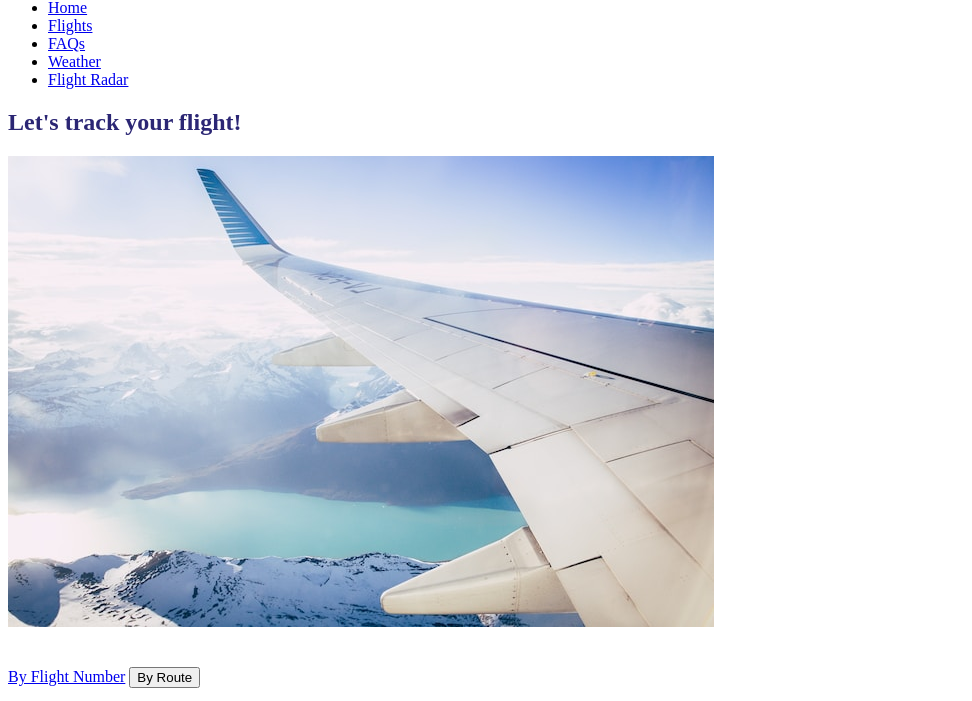
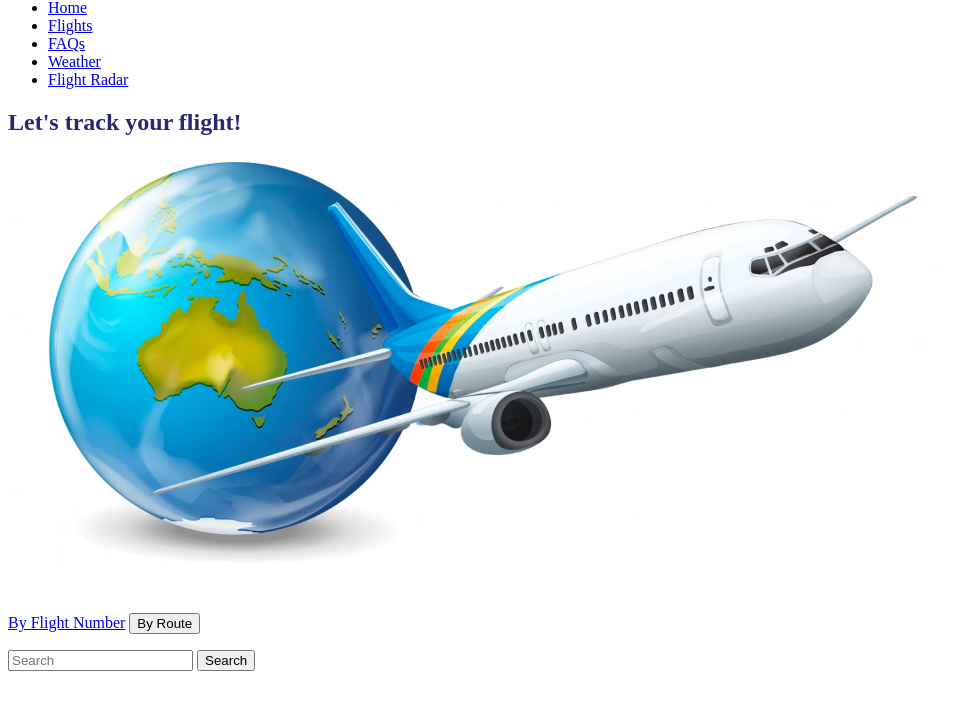
Before and after one commit to Carlos2902/web-api-app-travel-tracker, a website with bundled scripts: page views/home.html in a window 1280 px wide. Shown: the part 79-780 px from the top of the page, without its empty margins (0-972 px from the left). Built offline with nearby package versions, Linux system fonts and the light colour scheme.

Commit message:
Main img changed it

```diff
--- a/views/home.html
+++ b/views/home.html
@@ -92,7 +92,7 @@
             </div>
 
 
-            <img src="/assets/track-ur-flight.png" alt="" class="img-fluid rounded mx-auto d-block" style="max-width: 100%;">
+            <img src="/assets/home-plane.png" alt="" class="img-fluid rounded mx-auto d-block" style="max-width: 100%;">
 
             <p>
               <a class="btn btn-lg btn btn-warning"
```
Also changed, not shown: assets/home-plane.png (added).
